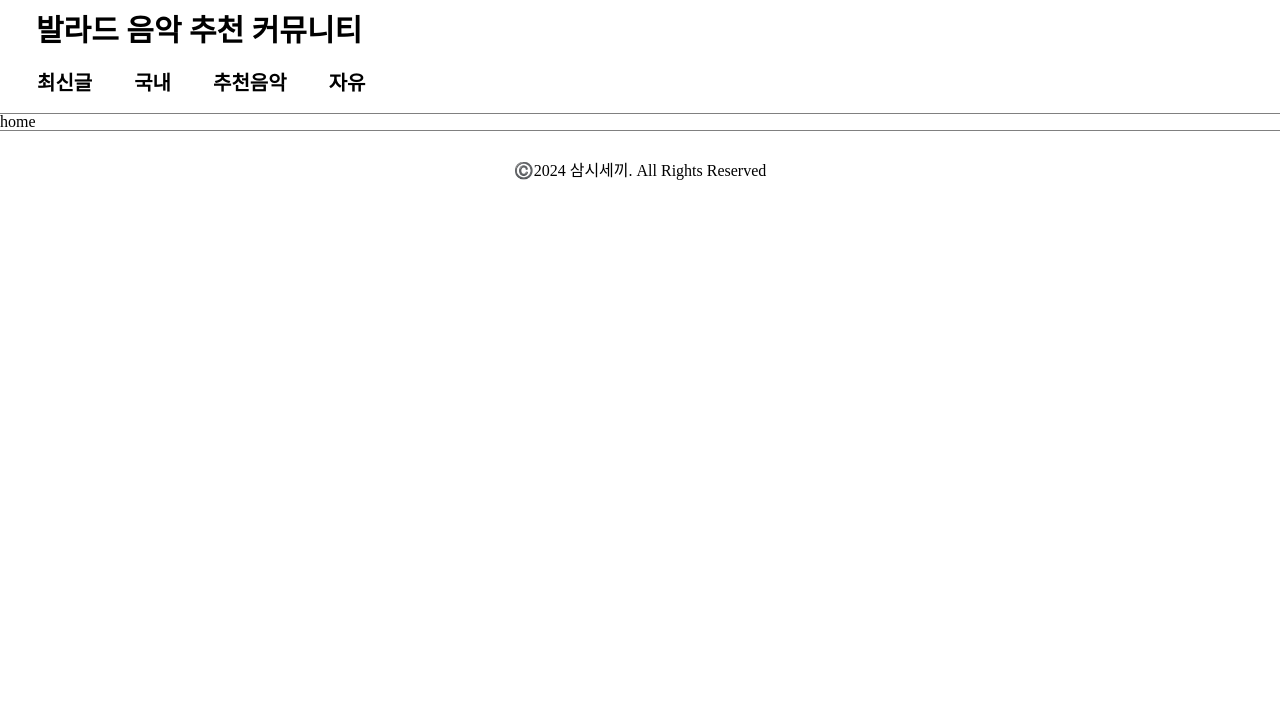
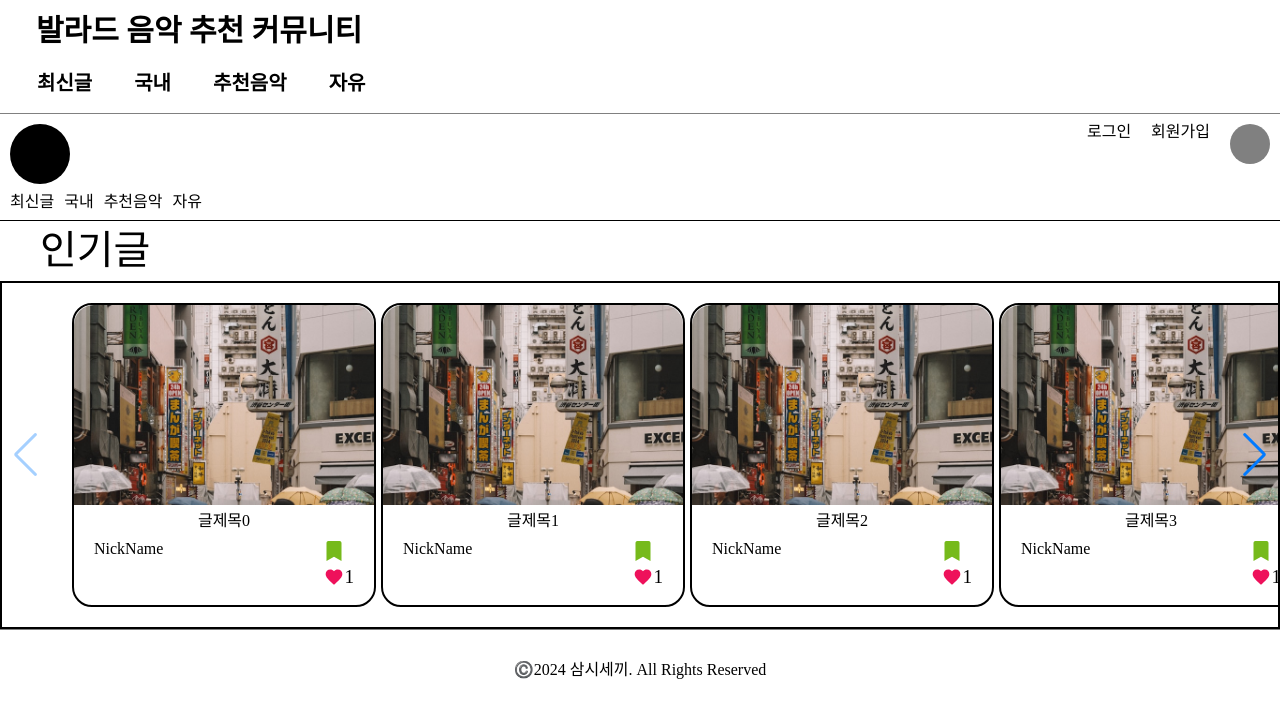
Before and after one commit to B03-group/Ballad-Community, a React (Vite) app: page / in a window 1280 px wide. Shown: the top 718 px of the page. Built offline with nearby package versions, Linux system fonts and the light colour scheme.

Commit message:
update: Navbar, Carousel

```diff
--- a/package.json
+++ b/package.json
@@ -13,10 +13,12 @@
     "@reduxjs/toolkit": "^2.2.5",
     "react": "^18.2.0",
     "react-dom": "^18.2.0",
+    "react-icons": "^5.2.1",
     "react-redux": "^9.1.2",
     "react-router-dom": "^6.23.1",
     "styled-components": "^6.1.11",
     "styled-reset": "^4.5.2",
+    "swiper": "^11.1.4",
     "uuid": "^9.0.1"
   },
   "devDependencies": {
--- /dev/null
+++ b/src/components/Home/Carousel.jsx
@@ -0,0 +1,145 @@
+import React, { useState } from 'react';
+import styled from 'styled-components';
+// Import Swiper React components
+import { Swiper, SwiperSlide } from 'swiper/react';
+import { FaBookmark, FaRegBookmark } from 'react-icons/fa';
+import { MdFavorite, MdFavoriteBorder } from 'react-icons/md';
+
+// Import Swiper styles
+import 'swiper/css';
+import 'swiper/css/pagination';
+import 'swiper/css/navigation';
+
+// import required modules
+import { Pagination, Navigation } from 'swiper/modules';
+import sample1 from '../../assets/sample1.jpg';
+
+export const Carousel = () => {
+  const [swiperRef, setSwiperRef] = useState(null);
+  const arr = [0, 0, 0, 0, 0, 0, 0, 0, 0, 0];
+
+  return (
+    <>
+      <StH1>인기글</StH1>
+      <Swiper
+        onSwiper={setSwiperRef}
+        slidesPerView={4}
+        slidesPerGroup={1}
+        centeredSlides={true}
+        centeredSlidesBounds={true}
+        slidesOffsetBefore={50}
+        slidesOffsetAfter={50}
+        navigation={true}
+        modules={[Pagination, Navigation]}
+        className="mySwiper"
+        style={{ border: '2px solid black', padding: '20px' }}
+        breakpoints={{
+          0: {
+            slidesPerView: 1
+          },
+          650: {
+            slidesPerView: 2
+          },
+          950: {
+            slidesPerView: 3
+          },
+          1260: {
+            slidesPerView: 4
+          }
+        }}
+      >
+        {arr.map((e, i) => {
+          return (
+            <SwiperSlide key={e + i} className={i === 0 ? 'swiper-slide-active' : ''}>
+              <StCardDiv>
+                <StImgDiv>
+                  <StImg src={sample1} alt="" />
+                </StImgDiv>
+                <StH2>글제목{+i}</StH2>
+                <StNickNameDiv>
+                  <p>NickName</p>
+                  <StFillBookMark />
+                  {/* <StBookMark /> */}
+                </StNickNameDiv>
+                <StTextDiv>
+                  <StFavorDiv>
+                    {' '}
+                    <StFillFavor />
+                    {/* <StFavor /> */}
+                    <span style={{ verticalAlign: 'top' }}>{'1'}</span>
+                  </StFavorDiv>
+                </StTextDiv>
+              </StCardDiv>
+            </SwiperSlide>
+          );
+        })}
+      </Swiper>
+    </>
+  );
+};
+
+const StH1 = styled.div`
+  font-size: 40px;
+  margin: 10px 40px;
+`;
+
+const StH2 = styled.div`
+  text-align: center;
+  margin-top: 5px;
+`;
+
+const StBookMark = styled(FaRegBookmark)`
+  width: 20px;
+  height: 20px;
+
+  fill: #76ba1b;
+`;
+const StFillBookMark = styled(FaBookmark)`
+  width: 20px;
+  height: 20px;
+
+  fill: #76ba1b;
+`;
+const StFavor = styled(MdFavoriteBorder)`
+  width: 20px;
+  height: 20px;
+  fill: #ee115b;
+`;
+const StFillFavor = styled(MdFavorite)`
+  width: 20px;
+  height: 20px;
+  fill: #ee115b;
+`;
+const StNickNameDiv = styled.div`
+  display: flex;
+  justify-content: space-between;
+  margin: 12px 30px 6px 20px;
+`;
+const StTextDiv = styled.div`
+  font-size: 1.2rem;
+  display: flex;
+  align-items: center;
+  justify-content: space-between;
+`;
+const StFavorDiv = styled.div`
+  margin-left: auto;
+  margin-right: 20px;
+`;
+
+const StImgDiv = styled.div`
+  img {
+    width: 300px;
+    height: 200px;
+    object-fit: cover;
+  }
+`;
+const StImg = styled.img`
+  border-radius: 20px 20px 0 0;
+`;
+
+const StCardDiv = styled.div`
+  width: 300px;
+  height: 300px;
+  border: 2px solid black;
+  border-radius: 20px;
+`;
--- /dev/null
+++ b/src/components/Home/Navbar.jsx
@@ -0,0 +1,73 @@
+import { Link } from 'react-router-dom';
+import styled from 'styled-components';
+
+export const Navbar = () => {
+  const boardTitles = ['최신글', '국내', '추천음악', '자유'];
+  return (
+    <StNav>
+      <StInfo>
+        <StLink to={'/'}>
+          <StLogo />
+        </StLink>
+        <StUser>
+          <StLink>로그인</StLink>
+          <StLink>회원가입</StLink>
+          <StLink to={'/'}>
+            <StProfile />
+          </StLink>
+        </StUser>
+      </StInfo>
+      <StCategory>
+        {boardTitles.map((boardTitle) => {
+          return (
+            <StCategoryLink to={`/board/${boardTitle}`} key={boardTitle}>
+              {boardTitle}
+            </StCategoryLink>
+          );
+        })}
+      </StCategory>
+    </StNav>
+  );
+};
+
+const StNav = styled.nav`
+  display: flex;
+  flex-direction: column;
+  border-bottom: 1px solid black;
+  padding: 10px;
+`;
+const StInfo = styled.div`
+  display: flex;
+  justify-content: space-between;
+  height: 60px;
+`;
+const StLogo = styled.div`
+  width: 60px;
+  height: 60px;
+  background-color: black;
+  border-radius: 30px;
+`;
+const StUser = styled.div`
+  display: flex;
+  gap: 20px;
+`;
+const StProfile = styled.div`
+  width: 40px;
+  height: 40px;
+  border-radius: 20px;
+  background-color: gray;
+`;
+const StCategory = styled.div`
+  margin-top: 10px;
+  display: flex;
+  gap: 10px;
+`;
+const StLink = styled(Link)`
+  text-decoration: none;
+  color: black;
+  height: 20px;
+`;
+const StCategoryLink = styled(Link)`
+  text-decoration: none;
+  color: black;
+`;
--- a/src/pages/Home.jsx
+++ b/src/pages/Home.jsx
@@ -1,9 +1,12 @@
-import React from "react";
+import React from 'react';
+import { Navbar } from '../components/Home/Navbar';
+import { Carousel } from '../components/Home/Carousel';
 
 const Home = () => {
   return (
     <>
-      <div>home</div>
+      <Navbar />
+      <Carousel></Carousel>
     </>
   );
 };
```
Also changed, not shown: src/assets/sample1.jpg (added), 1 other file (tests, documents, lock files or other folders).
